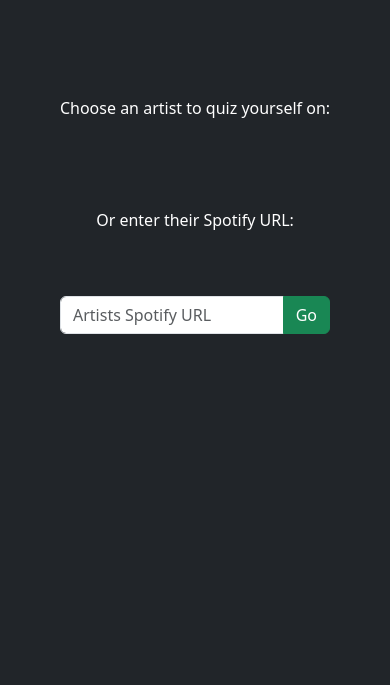
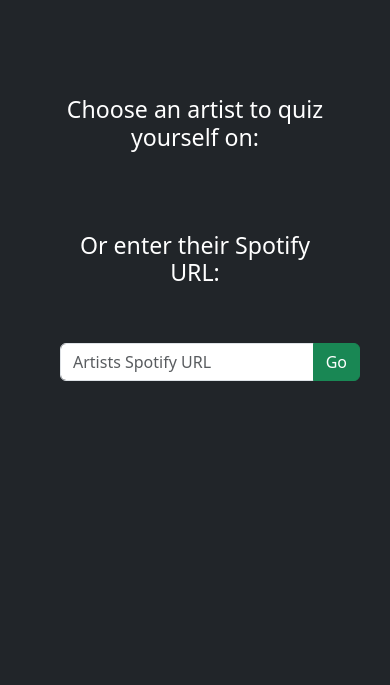
Before and after one commit to glebksenevichh/qqs, a Flask app: template templates/select.html in a window 390 px wide. Shown: the top 685 px of the page. Run offline with Flask 3, Linux system fonts and the light colour scheme; the template is opened without the code that fills it, so the values that code supplies are empty.

Commit message:
fixed invalid url+mobile screen

```diff
--- a/app.py
+++ b/app.py
@@ -55,7 +55,9 @@ def quiz_selection():
 
 @app.route('/quiz_redirect/<string:artist_id>')
 def quiz_redirect(artist_id):
-
+    print(
+        'redirecting'
+    )
     # Check for valid input
     artist_id_valid = is_valid_artist(artist_id)
 
@@ -77,6 +79,9 @@ def is_valid_artist(artist_id):
 
     sp = spotipy.Spotify(auth=token_info['access_token'])
 
+    if(artist_id == 'invalid'):
+        print(f"URL is not valid.")
+        return False
     try:
         # Attempt to retrieve information about the artist
         artist_info = sp.artist(artist_id)
--- a/templates/select.html
+++ b/templates/select.html
@@ -15,27 +15,28 @@ content %}
     object-fit: cover; /* Preserve aspect ratio, covering the entire container */
     border-radius: 50%; /* Ensure the image is also circular within the container */
   }
+
 </style>
 <div class="container-fluid mt-4 pb-5">
-  <div class="row">
+  <div class="row justify-content-center">
     <!--  1st column -->
-    <div class="col-md-6 mx-auto">
+    <div class="col-md-4 col-sm-12 "> <!-- <div class="col-md-6"></div> -->
       <div class="row">
         <div class="col-md-12">
           <div class="container mt-4 pt-5 rounded text-center">
-            <p>Choose an artist to quiz yourself on:</p>
+            <h3>Choose an artist to quiz yourself on:</h3>
           </div>
         </div>
       </div>
       {% for artist in top_artists %}
-      <div class="row">
-        <div class="col-md-12">
+      <div class="row justify-content-center">
+        <div class="col-md-5">
           <a
             href="{{ url_for('quiz_redirect', artist_id=artist.id) }}"
             style="text-decoration: none; color: inherit"
           >
             <div
-              class="container clickable-container mt-4 rounded text-center"
+              class="container clickable-container mt-4 rounded text-center" style="min-width: 150px;"
             >
               <div
                 class="d-flex align-items-center justify-content-center image-cropper"
@@ -54,12 +55,12 @@ content %}
       {% endfor %}
     </div>
     <!--  2nd column -->
-    <div class="col-md-6 mx-auto">
-      <div class="row">
+    <div class="col-md-4 col-sm-12  ">
+      <div class="row justify-content-center">
         <div class="col-md-12">
           <div class="container mt-4 p-5 rounded text-center">
-            <p>Or enter their Spotify URL:</p>
-             <div class="input-group mb-3 pt-5">
+            <h3>Or enter their Spotify URL:</h3>
+             <div class="input-group mb-3 pt-5" style="width: 300px; margin: 0 auto;">
               <input
                 type="text"
                 class="form-control"
@@ -87,16 +88,27 @@ content %}
                   var spotifyUrl =
                     document.getElementById("spotifyUrlInput").value;
 
-                  // Extract the artist ID from the Spotify URL
-                  var artistId = spotifyUrl.split("/")[4].split("?")[0];
+                    if (typeof spotifyUrl === 'undefined' || !spotifyUrl.includes('/')) {
+                    var artistId = null;
+                  } else {
+                    // Extract the artist ID from the Spotify URL
+                    var artistId = spotifyUrl.split("/")[4].split("?")[0];
+                  }
 
+                    if (artistId === null) {
+                    var destinationUrl =
+                    "{{ url_for('quiz_redirect', artist_id='__artist_id__') }}".replace(
+                      "__artist_id__",
+                      'invalid'
+                    );
+                  } else {
                   // Construct the URL with the extracted artist ID as the artist_id parameter
                   var destinationUrl =
                     "{{ url_for('quiz_redirect', artist_id='__artist_id__') }}".replace(
                       "__artist_id__",
                       artistId
                     );
-
+                  }
                   // Redirect to the constructed URL
                   window.location.href = destinationUrl;
                 });
@@ -107,5 +119,5 @@ content %}
       </div>
     </div>
   </div>
-  {% endblock %}
 </div>
+{% endblock %}
```
